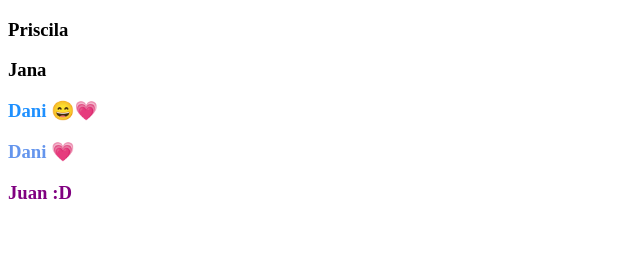
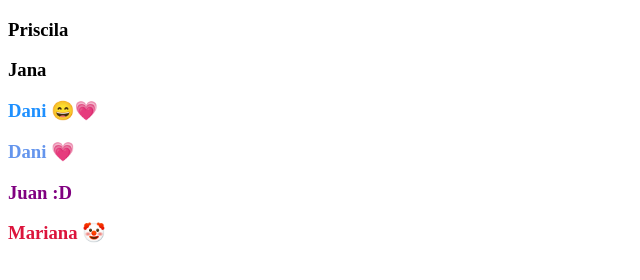
Before and after one commit to PriscilaGoncalves7/aula300621, a plain HTML site: page index.html in a window 1280 px wide. Shown: the whole page, without its empty margins (0-640 px from the left). Drawn offline with Linux system fonts and the light colour scheme.

Commit message:
Teste html

```diff
--- a/index.html
+++ b/index.html
@@ -10,6 +10,7 @@
 <h3 style = "color:#1E90FF" > Dani 😄💗</h3>
 <h3 style = "color: cornflowerblue;"> Dani 💗 </h3>
 <h3 style="color:purple;">Juan :D</h3>
+<h3 style="color: #DC143C;">Mariana &#129313</h3>
 </body>
 <footer>
 </footer>
```
